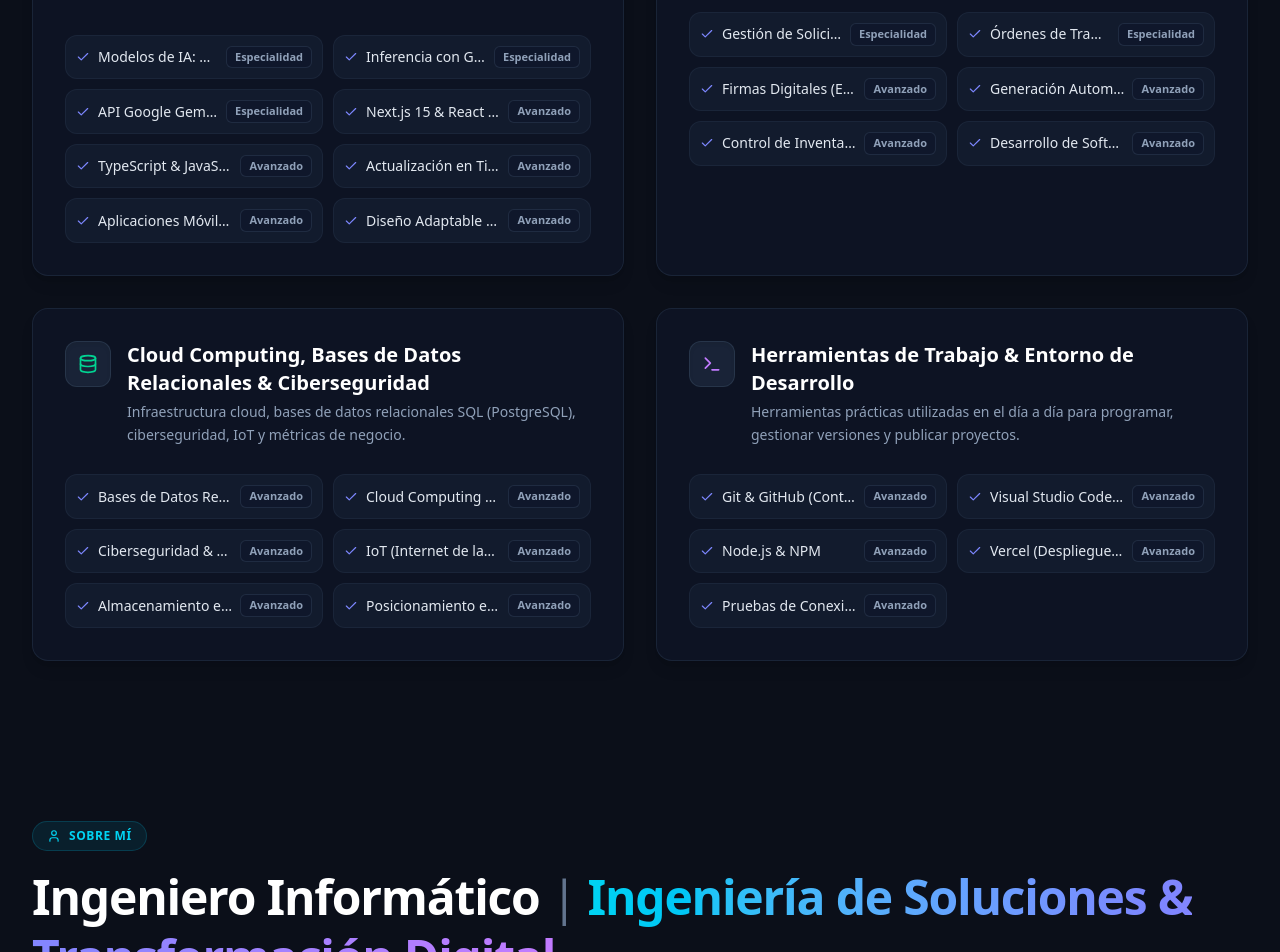
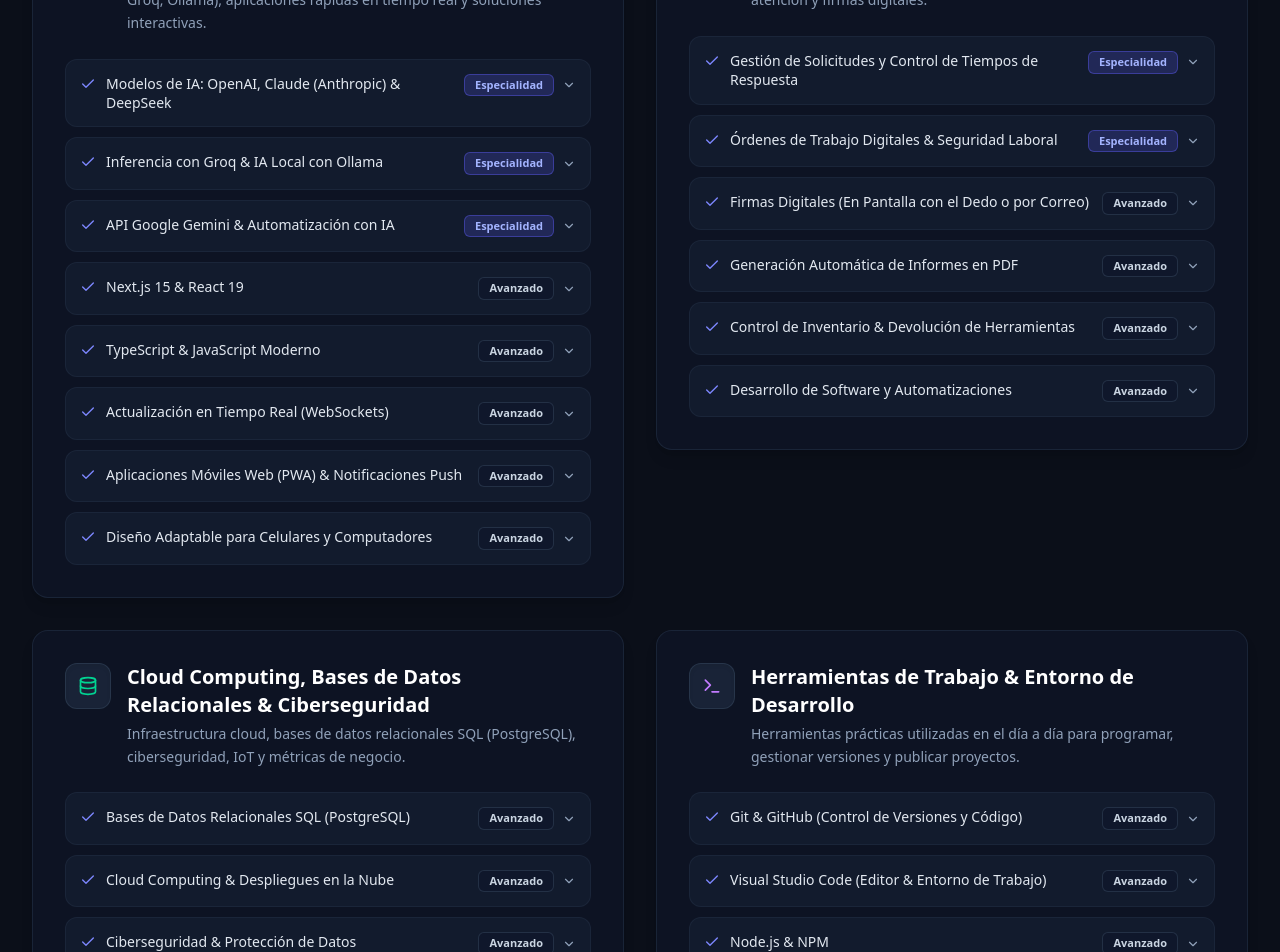
Before and after one commit to Tino0rcg/Portafolio-Ramiro-Contreras, a React (Vite) app: page / in a window 1280 px wide. Shown: the part 2760-3712 px from the top of the page. Built offline with nearby package versions, Linux system fonts and the light colour scheme.

Commit message:
fix: eliminar truncamiento de texto y anadir expansion interactiva al hacer clic en habilidades

```diff
--- a/src/components/SkillsSection.tsx
+++ b/src/components/SkillsSection.tsx
@@ -1,8 +1,10 @@
-import React from 'react';
-import { Cpu, Globe, Database, Terminal, Code, Check } from 'lucide-react';
+import React, { useState } from 'react';
+import { Cpu, Globe, Database, Terminal, Code, Check, ChevronDown } from 'lucide-react';
 import { skillsData } from '../data/portfolioData';
 
 export const SkillsSection: React.FC = () => {
+  const [expandedSkill, setExpandedSkill] = useState<string | null>(null);
+
   const getCategoryIcon = (index: number) => {
     switch (index) {
       case 0:
@@ -14,6 +16,10 @@ export const SkillsSection: React.FC = () => {
       default:
         return <Terminal className="w-5 h-5 text-purple-400" />;
     }
+  };
+
+  const toggleSkill = (skillName: string) => {
+    setExpandedSkill(prev => (prev === skillName ? null : skillName));
   };
 
   return (
@@ -30,17 +36,20 @@ export const SkillsSection: React.FC = () => {
         <p className="text-sm sm:text-base md:text-lg text-slate-300 px-2 sm:px-0">
           Herramientas y tecnologías modernas con las que diseño y construyo sistemas robustos, seguros y escalables.
         </p>
+        <p className="text-xs sm:text-sm text-indigo-400/90 mt-2 font-medium">
+          💡 Haz clic en cualquier tecnología para expandir su aplicación práctica en proyectos.
+        </p>
       </div>
 
       {/* Grid of Skill Groups */}
-      <div className="grid grid-cols-1 md:grid-cols-2 gap-5 sm:gap-8">
+      <div className="grid grid-cols-1 md:grid-cols-2 gap-5 sm:gap-8 items-start">
         {skillsData.map((group, groupIdx) => (
           <div
             key={group.category}
             className="p-5 sm:p-7 md:p-8 rounded-2xl bg-slate-900/60 border border-slate-800/80 hover:border-slate-700 transition-all duration-300 shadow-lg"
           >
             {/* Group Header */}
-            <div className="flex items-start gap-3 sm:gap-4 mb-4 sm:mb-5">
+            <div className="flex items-start gap-3 sm:gap-4 mb-5">
               <div className="p-2.5 sm:p-3 rounded-xl bg-slate-800/80 border border-slate-700/60 shadow-inner shrink-0">
                 {getCategoryIcon(groupIdx)}
               </div>
@@ -54,26 +63,59 @@ export const SkillsSection: React.FC = () => {
               </div>
             </div>
 
-            {/* Skills List */}
-            <div className="grid grid-cols-1 sm:grid-cols-2 gap-2 sm:gap-2.5 pt-1 sm:pt-2">
-              {group.skills.map((skill) => (
+            {/* Skills List: Sin textos cortados, ancho completo y expandible al hacer clic */}
+            <div className="grid grid-cols-1 gap-2.5 pt-1">
+              {group.skills.map((skill) => {
+                const isExpanded = expandedSkill === skill.name;
+
+                return (
                   <div
                     key={skill.name}
-                  className="flex items-center justify-between gap-2 p-2.5 rounded-xl bg-slate-800/40 border border-slate-800/80 hover:bg-slate-800/70 hover:border-slate-700/80 transition-colors min-w-0"
+                    onClick={() => toggleSkill(skill.name)}
+                    className={`p-3 sm:p-3.5 rounded-xl border transition-all cursor-pointer select-none ${
+                      isExpanded
+                        ? 'bg-slate-800/90 border-indigo-500/70 shadow-lg shadow-indigo-500/10'
+                        : 'bg-slate-800/40 border-slate-800/80 hover:bg-slate-800/70 hover:border-slate-700/90'
+                    }`}
                   >
-                  <div className="flex items-center gap-2 min-w-0">
-                    <Check className="w-3.5 h-3.5 text-indigo-400 shrink-0" />
-                    <span className="text-xs sm:text-sm font-medium text-slate-200 truncate" title={skill.name}>
+                    <div className="flex items-start justify-between gap-3">
+                      <div className="flex items-start gap-2.5 min-w-0">
+                        <Check className="w-4 h-4 text-indigo-400 shrink-0 mt-0.5" />
+                        <span className="text-xs sm:text-sm font-medium text-slate-200 leading-snug break-words">
                           {skill.name}
                         </span>
                       </div>
+                      <div className="flex items-center gap-2 shrink-0">
                         {skill.level && (
-                    <span className="text-[10px] sm:text-[11px] font-semibold text-slate-400 bg-slate-900/80 px-2 py-0.5 rounded-md border border-slate-700/50 shrink-0">
+                          <span
+                            className={`text-[10px] sm:text-[11px] font-semibold px-2.5 py-0.5 rounded-md border shrink-0 whitespace-nowrap ${
+                              skill.level === 'Especialidad'
+                                ? 'bg-indigo-500/20 text-indigo-300 border-indigo-500/40'
+                                : 'bg-slate-900/80 text-slate-300 border-slate-700/60'
+                            }`}
+                          >
                             {skill.level}
                           </span>
                         )}
+                        <ChevronDown
+                          className={`w-3.5 h-3.5 text-slate-400 transition-transform duration-200 shrink-0 ${
+                            isExpanded ? 'rotate-180 text-indigo-400' : ''
+                          }`}
+                        />
                       </div>
-              ))}
+                    </div>
+
+                    {/* Contenido expandido con contexto de aplicación real */}
+                    {isExpanded && skill.detail && (
+                      <div className="mt-2.5 pt-2.5 border-t border-slate-700/60">
+                        <p className="text-xs sm:text-sm text-slate-300/95 leading-relaxed">
+                          {skill.detail}
+                        </p>
+                      </div>
+                    )}
+                  </div>
+                );
+              })}
             </div>
           </div>
         ))}
--- a/src/data/portfolioData.ts
+++ b/src/data/portfolioData.ts
@@ -227,49 +227,149 @@ export const skillsData: SkillGroup[] = [
     category: 'Inteligencia Artificial & Aplicaciones Web Modernas',
     description: 'Automatización con inteligencia artificial (OpenAI, Claude, DeepSeek, Groq, Ollama), aplicaciones rápidas en tiempo real y soluciones interactivas.',
     skills: [
-      { name: 'Modelos de IA: OpenAI, Claude (Anthropic) & DeepSeek', level: 'Especialidad' },
-      { name: 'Inferencia con Groq & IA Local con Ollama', level: 'Especialidad' },
-      { name: 'API Google Gemini & Automatización con IA', level: 'Especialidad' },
-      { name: 'Next.js 15 & React 19', level: 'Avanzado' },
-      { name: 'TypeScript & JavaScript Moderno', level: 'Avanzado' },
-      { name: 'Actualización en Tiempo Real (WebSockets)', level: 'Avanzado' },
-      { name: 'Aplicaciones Móviles Web (PWA) & Notificaciones Push', level: 'Avanzado' },
-      { name: 'Diseño Adaptable para Celulares y Computadores', level: 'Avanzado' }
+      {
+        name: 'Modelos de IA: OpenAI, Claude (Anthropic) & DeepSeek',
+        level: 'Especialidad',
+        detail: 'Integración de modelos LLM para procesamiento de lenguaje natural, clasificación automática de solicitudes y generación de respuestas.'
+      },
+      {
+        name: 'Inferencia con Groq & IA Local con Ollama',
+        level: 'Especialidad',
+        detail: 'Ejecución y despliegue privado de modelos de IA en servidores locales con Ollama y aceleración de inferencia con hardware Groq LPU.'
+      },
+      {
+        name: 'API Google Gemini & Automatización con IA',
+        level: 'Especialidad',
+        detail: 'Automatización de pipelines editoriales, investigación técnica de fuentes líderes mundiales y optimización continua de posicionamiento SEO.'
+      },
+      {
+        name: 'Next.js 15 & React 19',
+        level: 'Avanzado',
+        detail: 'Arquitecturas web modernas con Server Components, Server Actions, renderizado híbrido y tiempos de carga ultra veloces.'
+      },
+      {
+        name: 'TypeScript & JavaScript Moderno',
+        level: 'Avanzado',
+        detail: 'Desarrollo fuertemente tipado, modelado de interfaces robustas y prevención de errores en aplicaciones empresariales.'
+      },
+      {
+        name: 'Actualización en Tiempo Real (WebSockets)',
+        level: 'Avanzado',
+        detail: 'Sincronización instantánea de datos sin recargar la página: tableros Kanban colaborativos y mensajería en vivo.'
+      },
+      {
+        name: 'Aplicaciones Móviles Web (PWA) & Notificaciones Push',
+        level: 'Avanzado',
+        detail: 'Instalación nativa en celulares Android e iOS sin pasar por tiendas, con funcionamiento sin conexión y alertas push.'
+      },
+      {
+        name: 'Diseño Adaptable para Celulares y Computadores',
+        level: 'Avanzado',
+        detail: 'Construcción de interfaces responsivas con Tailwind CSS optimizadas para cualquier dispositivo y tamaño de pantalla.'
+      }
     ]
   },
   {
     category: 'Software de Gestión para Empresas & Operaciones',
     description: 'Digitalización de procesos, órdenes de trabajo, control de tiempos de atención y firmas digitales.',
     skills: [
-      { name: 'Gestión de Solicitudes y Control de Tiempos de Respuesta', level: 'Especialidad' },
-      { name: 'Órdenes de Trabajo Digitales & Seguridad Laboral', level: 'Especialidad' },
-      { name: 'Firmas Digitales (En Pantalla con el Dedo o por Correo)', level: 'Avanzado' },
-      { name: 'Generación Automática de Informes en PDF', level: 'Avanzado' },
-      { name: 'Control de Inventario & Devolución de Herramientas', level: 'Avanzado' },
-      { name: 'Desarrollo de Software y Automatizaciones', level: 'Avanzado' }
+      {
+        name: 'Gestión de Solicitudes y Control de Tiempos de Respuesta',
+        level: 'Especialidad',
+        detail: 'Control de acuerdos SLA, cronómetros automáticos con pausa de revisión y trazabilidad integral del servicio al cliente.'
+      },
+      {
+        name: 'Órdenes de Trabajo Digitales & Seguridad Laboral',
+        level: 'Especialidad',
+        detail: 'Digitalización de partes diarios en terreno, control de elementos de protección personal (EPP) y charlas de seguridad de 5 minutos.'
+      },
+      {
+        name: 'Firmas Digitales (En Pantalla con el Dedo o por Correo)',
+        level: 'Avanzado',
+        detail: 'Captura táctil presencial en dispositivos móviles y firma remota mediante enlaces seguros con token temporal de expiración.'
+      },
+      {
+        name: 'Generación Automática de Informes en PDF',
+        level: 'Avanzado',
+        detail: 'Creación dinámica en cliente y servidor de actas de liquidación, reportes ejecutivos e informes formales con fotos de evidencia.'
+      },
+      {
+        name: 'Control de Inventario & Devolución de Herramientas',
+        level: 'Avanzado',
+        detail: 'Trazabilidad de herramientas e instrumentos de alto valor, asignación individual a cuadrillas y firma de recepción y retorno.'
+      },
+      {
+        name: 'Desarrollo de Software y Automatizaciones',
+        level: 'Avanzado',
+        detail: 'Diseño de sistemas empresariales a medida para conectar operaciones, suprimir tareas manuales repetitivas y elevar la productividad.'
+      }
     ]
   },
   {
     category: 'Cloud Computing, Bases de Datos Relacionales & Ciberseguridad',
     description: 'Infraestructura cloud, bases de datos relacionales SQL (PostgreSQL), ciberseguridad, IoT y métricas de negocio.',
     skills: [
-      { name: 'Bases de Datos Relacionales SQL (PostgreSQL)', level: 'Avanzado' },
-      { name: 'Cloud Computing & Despliegues en la Nube', level: 'Avanzado' },
-      { name: 'Ciberseguridad & Protección de Datos', level: 'Avanzado' },
-      { name: 'IoT (Internet de las Cosas & Conectividad)', level: 'Avanzado' },
-      { name: 'Almacenamiento en Supabase & APIs', level: 'Avanzado' },
-      { name: 'Posicionamiento en Google (SEO para Empresas)', level: 'Avanzado' }
+      {
+        name: 'Bases de Datos Relacionales SQL (PostgreSQL)',
+        level: 'Avanzado',
+        detail: 'Modelado relacional, diseño de esquemas, integridad referencial, transacciones seguras y optimización de consultas SQL.'
+      },
+      {
+        name: 'Cloud Computing & Despliegues en la Nube',
+        level: 'Avanzado',
+        detail: 'Arquitectura de servidores en la nube, despliegues continuos (CI/CD), escalabilidad y alta disponibilidad de aplicaciones.'
+      },
+      {
+        name: 'Ciberseguridad & Protección de Datos',
+        level: 'Avanzado',
+        detail: 'Aislamiento de datos multitenant por empresa, encriptación en tránsito y reposo, y protección ante vulnerabilidades OWASP.'
+      },
+      {
+        name: 'IoT (Internet de las Cosas & Conectividad)',
+        level: 'Avanzado',
+        detail: 'Conectividad de dispositivos inteligentes, captura telemétrica de sensores y monitoreo remoto de activos.'
+      },
+      {
+        name: 'Almacenamiento en Supabase & APIs',
+        level: 'Avanzado',
+        detail: 'Gestión de buckets seguros para almacenamiento de imágenes comprimidas y documentos, con endpoints REST y canales en tiempo real.'
+      },
+      {
+        name: 'Posicionamiento en Google (SEO para Empresas)',
+        level: 'Avanzado',
+        detail: 'Datos estructurados JSON-LD, optimización de métricas Core Web Vitals y estrategias técnicas para indexación en Google.'
+      }
     ]
   },
   {
     category: 'Herramientas de Trabajo & Entorno de Desarrollo',
     description: 'Herramientas prácticas utilizadas en el día a día para programar, gestionar versiones y publicar proyectos.',
     skills: [
-      { name: 'Git & GitHub (Control de Versiones y Código)', level: 'Avanzado' },
-      { name: 'Visual Studio Code (Editor & Entorno de Trabajo)', level: 'Avanzado' },
-      { name: 'Node.js & NPM', level: 'Avanzado' },
-      { name: 'Vercel (Despliegue y Hosting en la Nube)', level: 'Avanzado' },
-      { name: 'Pruebas de Conexión e Integración (Postman)', level: 'Avanzado' }
+      {
+        name: 'Git & GitHub (Control de Versiones y Código)',
+        level: 'Avanzado',
+        detail: 'Flujos profesionales de trabajo en equipo, control de ramas, pull requests, versionado semántico y repositorios organizados.'
+      },
+      {
+        name: 'Visual Studio Code (Editor & Entorno de Trabajo)',
+        level: 'Avanzado',
+        detail: 'Configuración productiva del entorno de desarrollo, integración con depuradores, extensiones de tipado y linters.'
+      },
+      {
+        name: 'Node.js & NPM',
+        level: 'Avanzado',
+        detail: 'Entorno de ejecución de backend y scripts, automatización de compilación y administración de paquetes del ecosistema JavaScript.'
+      },
+      {
+        name: 'Vercel (Despliegue y Hosting en la Nube)',
+        level: 'Avanzado',
+        detail: 'Despliegues automatizados mediante git push, enrutamiento edge distribuido globalmente y monitorización de rendimiento.'
+      },
+      {
+        name: 'Pruebas de Conexión e Integración (Postman)',
+        level: 'Avanzado',
+        detail: 'Diseño, prueba y documentación rigurosa de APIs REST, validando respuestas, encabezados y seguridad de endpoints.'
+      }
     ]
   }
 ];
--- a/src/types/index.ts
+++ b/src/types/index.ts
@@ -40,6 +40,7 @@ export interface SkillGroup {
     name: string;
     level?: string;
     icon?: string;
+    detail?: string;
   }[];
 }
 
```
Lines whose indentation alone changed are shown as unchanged.
